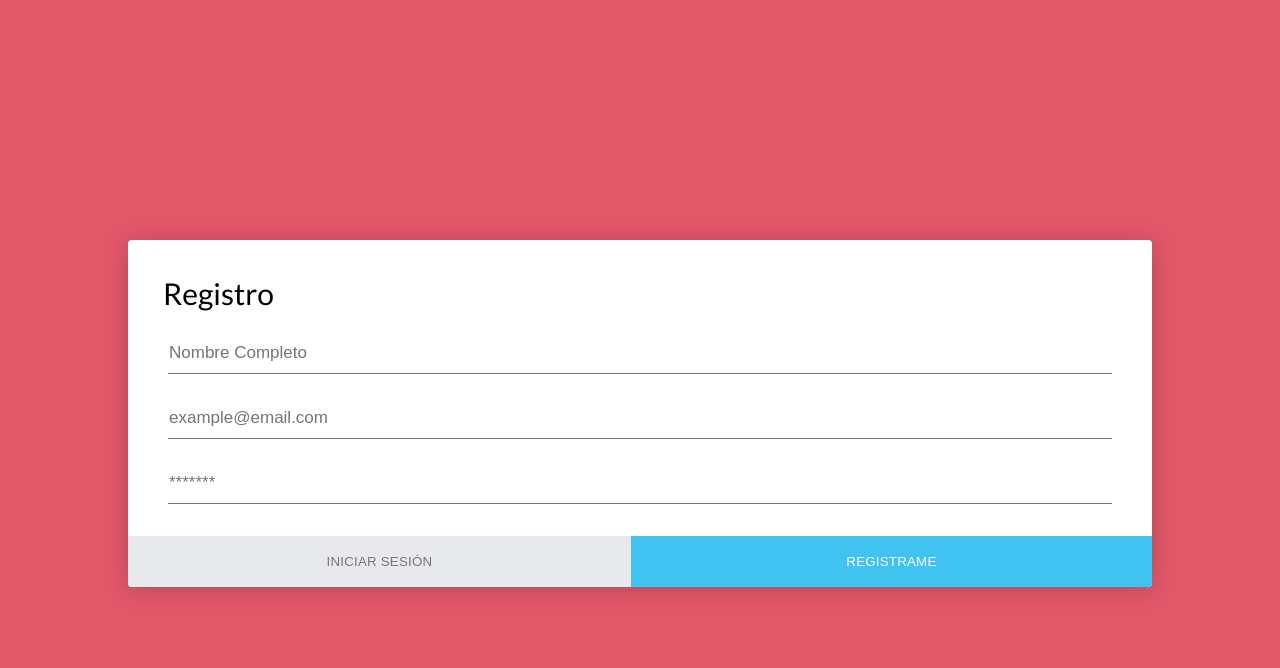
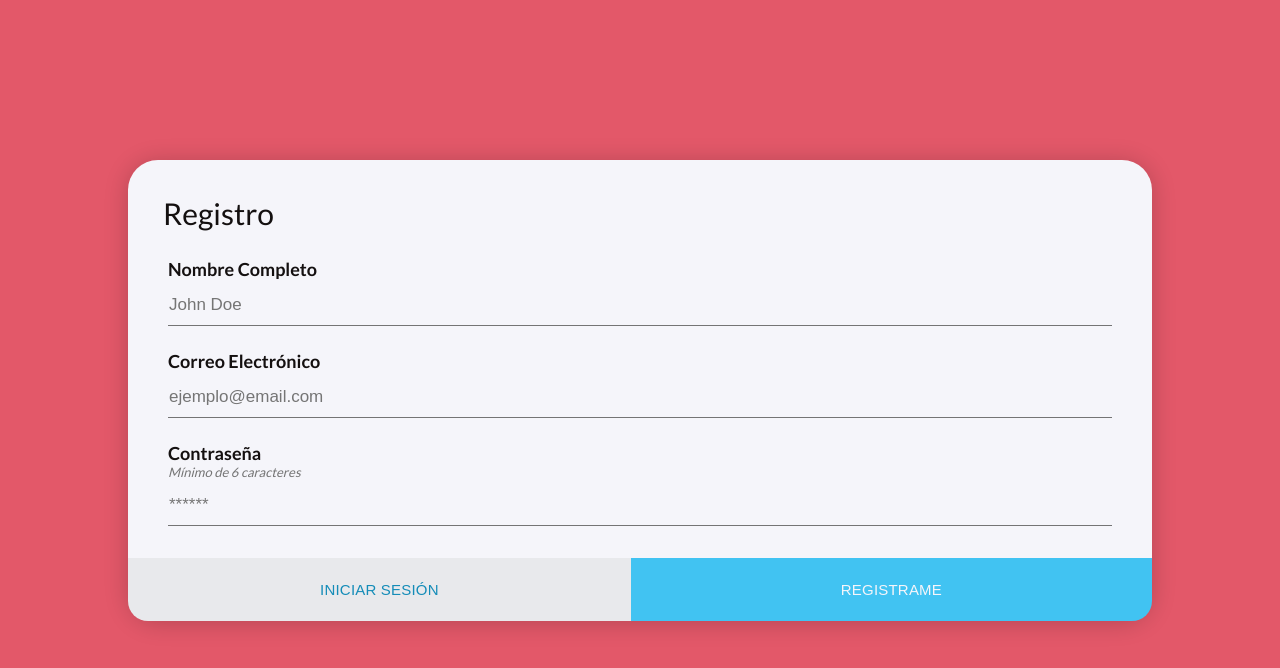
Before and after one commit to gustavolunam/migu, a React (Vite) app: page /register in a window 1280 px wide. Shown: the top 668 px of the page. Built offline with nearby package versions, Linux system fonts and the light colour scheme.

Commit message:
Cambios de UX

```diff
--- a/src/hooks/useFormatError.jsx
+++ b/src/hooks/useFormatError.jsx
@@ -10,7 +10,7 @@ const useFormatError = () => {
             case 'auth/user-not-found':
                 return 'No existe una cuenta asociada con el correo electrónico.';
             case 'auth/email-already-in-use':
-                return 'El correo electrónica ya se encuentra en uso.';
+                return 'El correo electrónico ya se encuentra en uso.';
             case 'auth/weak-password':
                 return 'La contraseña debe de tener una longitud mínima de 6 caracteres.'
             case 'auth/too-many-requests':
--- a/src/pages/Log.jsx
+++ b/src/pages/Log.jsx
@@ -33,7 +33,6 @@ function Log() {
       })
       .catch((error) => {
         var errorDescription = formatError(error.code);
-        alert(error.code);
         setErrorMessage(errorDescription);
       });
   }
@@ -48,10 +47,12 @@ function Log() {
           )}
           <div className="auth-form-content">
             <div className="input-field">
-              <input value={email} onChange={(e) => setEmail(e.target.value)} type="email" placeholder="example@email.com" id="email" name="email" />
+              <p className="auth-label">Correo Electrónico</p>
+              <input value={email} onChange={(e) => setEmail(e.target.value)} type="email" placeholder="ejemplo@email.com" id="email" name="email" />
             </div>
             <div className="input-field">
-              <input value={pass} onChange={(e) => setPass(e.target.value)} type="password" placeholder="*******" id="password" name="password" />
+              <p className="auth-label">Contraseña</p>
+              <input value={pass} onChange={(e) => setPass(e.target.value)} type="password" placeholder="******" id="password" name="password" />
             </div>
           </div>
           <div className="auth-buttons">
--- a/src/pages/Register.jsx
+++ b/src/pages/Register.jsx
@@ -50,7 +50,6 @@ function Register() {
             })
             .catch((error) => {
                 var errorDescription = formatError(error.code);
-                alert(error.code);
                 setErrorMessage(errorDescription);
             });
     }
@@ -65,13 +64,17 @@ function Register() {
                     )}
                     <div className="auth-form-content">
                         <div className="input-field">
-                            <input onChange={(e) => setEmail(e.target.value)} type="name" placeholder="Nombre Completo" id="name" name="name" />
+                            <p className="auth-label">Nombre Completo</p>
+                            <input onChange={(e) => setEmail(e.target.value)} type="name" placeholder="John Doe" id="name" name="name" required />
                         </div>
                         <div className="input-field">
-                            <input onChange={(e) => setEmail(e.target.value)} type="email" placeholder="example@email.com" id="email" name="email" />
+                            <p className="auth-label">Correo Electrónico</p>
+                            <input onChange={(e) => setEmail(e.target.value)} type="email" placeholder="ejemplo@email.com" id="email" name="email" required />
                         </div>
                         <div className="input-field">
-                            <input onChange={(e) => setPass(e.target.value)} type="password" placeholder="*******" id="password" name="password" />
+                            <p className="auth-label">Contraseña</p>
+                            <p className="auth-description">Mínimo de 6 caracteres</p>
+                            <input onChange={(e) => setPass(e.target.value)} type="password" placeholder="******" id="password" name="password" required />
                         </div>
                     </div>
                     <div className="auth-buttons">
--- a/src/styles/Auth.css
+++ b/src/styles/Auth.css
@@ -18,34 +18,54 @@
 }
 
 .auth-form {
-    background: #fff;
+    background: #f5f5fa;
     width: 80vw;
-    margin: 30vh auto;
+    margin: 20vh auto;
     display: -webkit-box;
     display: flex;
     -webkit-box-orient: vertical;
     -webkit-box-direction: normal;
     flex-direction: column;
-    border-radius: 4px;
+    border-radius: 30px;
     box-shadow: 0 2px 25px rgba(0, 0, 0, 0.2);
 }
 
 .auth-form h1 {
-    padding: 35px 0 0 35px;
+    padding: 35px 0 5px 35px;
     font-weight: 300;
     font-size: 30px;
+    color: #141010;
 }
 
 .auth-form .error {
-    text-align: left;
-    padding: 15px 20px 0 35px;
+    text-align: center;
+    font-weight: 600;
+    width: 80%;
+    margin: 15px 20px 0 35px;
+    padding: 10px 5px;
     color: rgb(255, 57, 57);
-    font-weight: 600;
+    border-style: solid;
+    border-width: 2px;
+    border-radius: 10px;
+    border-color: rgb(255, 57, 57);
 }
 
 .auth-form .auth-form-content {
     padding: 10px 35px 20px 35px;
-    text-align: center;
+    text-align: left;
+}
+
+.auth-form .auth-label {
+    font-weight: 600;
+    font-size: 18px;
+    color: #141010;
+}
+
+.auth-form .auth-description {
+    font-size: 13px;
+    font-weight: 200;
+    font-style: italic;
+    color: #747474;
 }
 
 .auth-form .input-field {
@@ -55,9 +75,11 @@
 .auth-form .input-field input {
     font-size: 17px;
     display: block;
+    background-color: transparent;
     font-family: 'Rubik', sans-serif;
     width: 100%;
     padding: 10px 1px;
+    margin-top: 5px;
     border: 0;
     border-bottom: 1px solid #747474;
     outline: none;
@@ -84,13 +106,14 @@
 .auth-form .auth-buttons button {
     width: 100%;
     border: none;
-    padding: 18px;
+    padding: 23px 18px;
     font-family: 'Rubik', sans-serif;
+    font-size: 15px;
     cursor: pointer;
     text-transform: uppercase;
     background: #e8e9ec;
-    color: #777;
-    border-bottom-left-radius: 4px;
+    color: #148CB8;
+    border-bottom-left-radius: 20px;
     border-bottom-right-radius: 0;
     letter-spacing: 0.2px;
     outline: 0;
@@ -104,9 +127,9 @@
 
 .auth-form .auth-buttons button:nth-child(2) {
     background: #41c3f2;
-    color: #fff;
+    color: #f5f5fa;
     border-bottom-left-radius: 0;
-    border-bottom-right-radius: 4px;
+    border-bottom-right-radius: 20px;
 }
 
 .auth-form .auth-buttons button:nth-child(2):hover {
--- a/src/styles/Navbar.css
+++ b/src/styles/Navbar.css
@@ -6,8 +6,8 @@
     justify-content: space-evenly;
     position: fixed;
     bottom: 0;
-    padding: 5px 0;
-    background-color: white;
+    padding: 10px 0px 14px 0;
+    background-color: #fff;
 }
 
 .navbar a {
```
